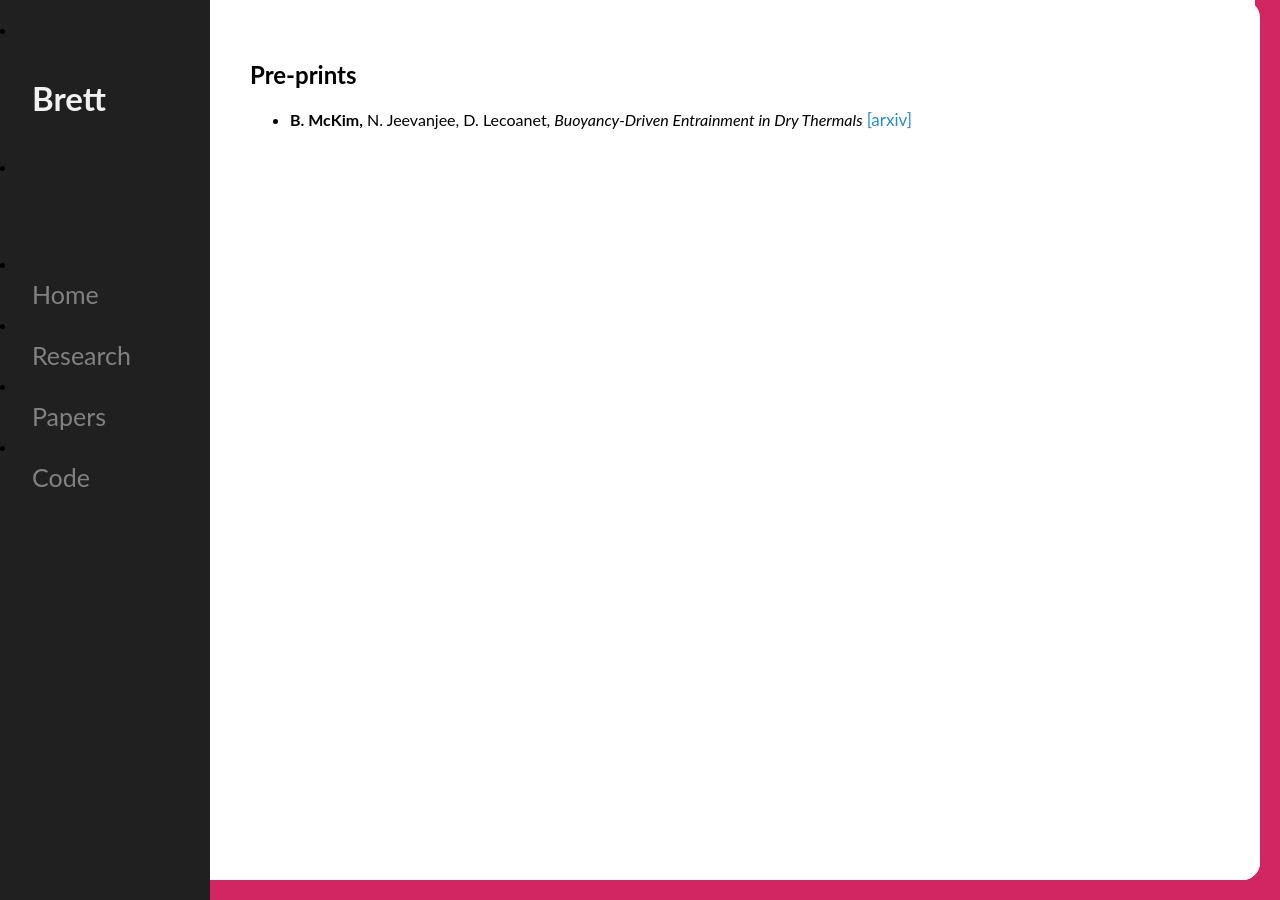
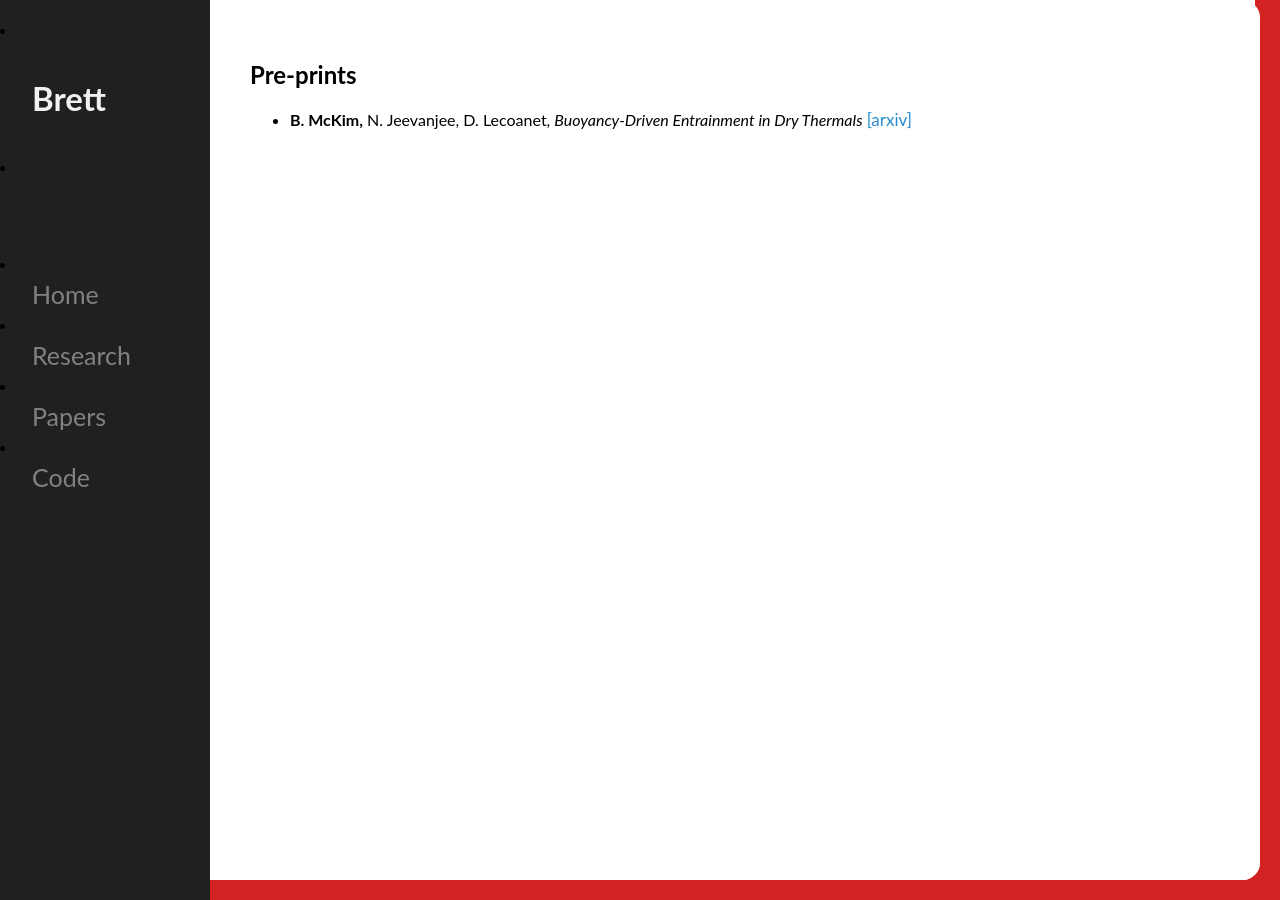
Before and after one commit to mckimb/mckimb.github.io, a Jekyll site: the page built from papers/index.html, in a window 1280 px wide. Built offline with Jekyll 4.4.1, drawn with Linux system fonts in a browser that asks for light colours.

Commit message:
Update main.css

```diff
--- a/css/main.css
+++ b/css/main.css
@@ -22,7 +22,7 @@ body a:hover {
 }
 
 #top, #bottom, #left, #right {
-	background: #D22663;
+	background: #D22222;
 	position: fixed;
 	}
 	#left, #right {
```
